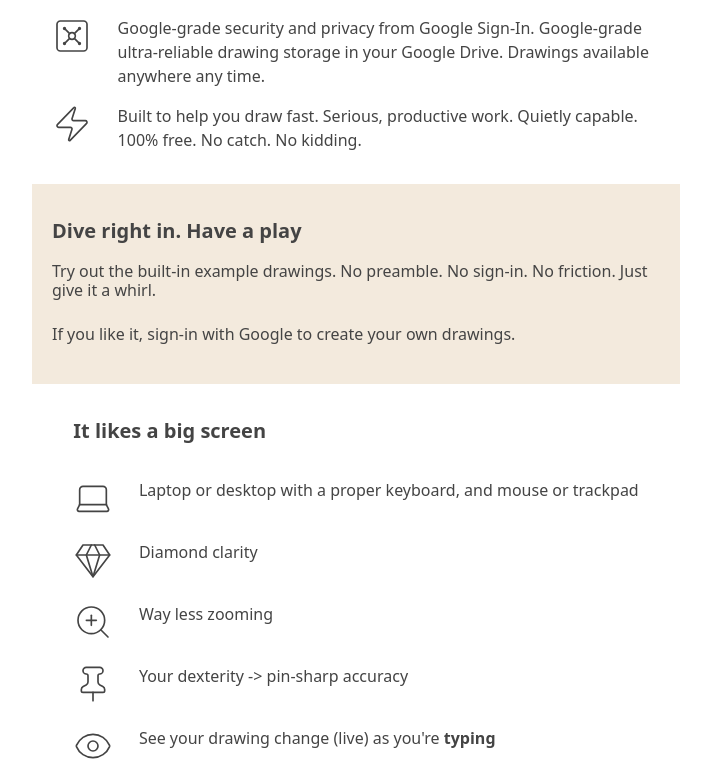
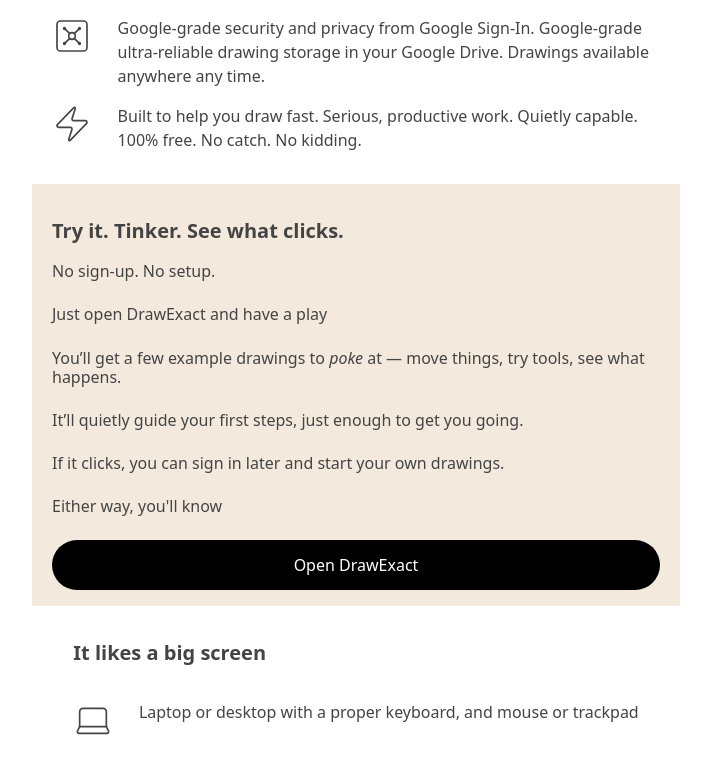
Before and after one commit to peterhoward42/dxact-web, a Svelte app: page / in a window 1280 px wide. Shown: the part 2004-2768 px from the top of the page, without its empty margins (284-995 px from the left). Built offline with nearby package versions, Linux system fonts and the light colour scheme.

Commit message:
Upgrade dive right in section

```diff
--- a/src/components/CTA.svelte
+++ b/src/components/CTA.svelte
@@ -1,5 +1,5 @@
-<script>
-    function handleOpenDrawExact() {
+<script module>
+    export function handleOpenDrawExact() {
         window.open("https://app.drawexact.click");
     }
 </script>
--- a/src/components/GetStarted.svelte
+++ b/src/components/GetStarted.svelte
@@ -1,11 +1,40 @@
+<script>
+    import { handleOpenDrawExact } from "./CTA.svelte";
+</script>
+
 <div class="getstarted qsec qbg-alt">
-    <div class="qsec-head">Dive right in. Have a play</div>
+    <div class="qsec-head">Try it. Tinker. See what clicks.</div>
     <div class="qsec-body">
+        <p>No sign-up. No setup.</p>
+
+        <p>Just open DrawExact and have a play</p>
         <p>
-            Try out the built-in example drawings. No
-            preamble. No sign-in. No friction. Just give it a whirl.
+            You’ll get a few example drawings to <em>poke</em> at — move things,
+            try tools, see what happens.
         </p>
-
-        <p>If you like it, sign-in with Google to create your own drawings.</p>
+        <p>
+            It’ll quietly guide your first steps, just enough to get you going.
+        </p>
+        <p>If it clicks, you can sign in later and start your own drawings.</p>
+        <p>Either way, you'll know</p>
+    </div>
+    <!-- svelte-ignore a11y_click_events_have_key_events -->
+    <!-- svelte-ignore a11y_no_static_element_interactions -->
+    <div
+        class="button qpad-rem q-rounded-ends qfadein"
+        onclick={handleOpenDrawExact}
+    >
+        Open DrawExact
     </div>
 </div>
+
+<style>
+     .button {
+        padding-left: 2rem;
+        padding-right: 2rem;
+        text-align: center;
+
+        background-color: black;
+        color: white;
+    }
+</style>
--- a/src/components/WhatMakesItWorth.svelte
+++ b/src/components/WhatMakesItWorth.svelte
@@ -28,7 +28,7 @@
                             radials... angles... parallels... ellipses...
                             cartesian and polar coordinates... — it's just
                             quietly waiting, and thinking the
-                            <strong>same</strong> language.
+                            <strong>same language</strong>.
                         </span>{/snippet}
                 </ListItemWithIcon>
             </li>
```
